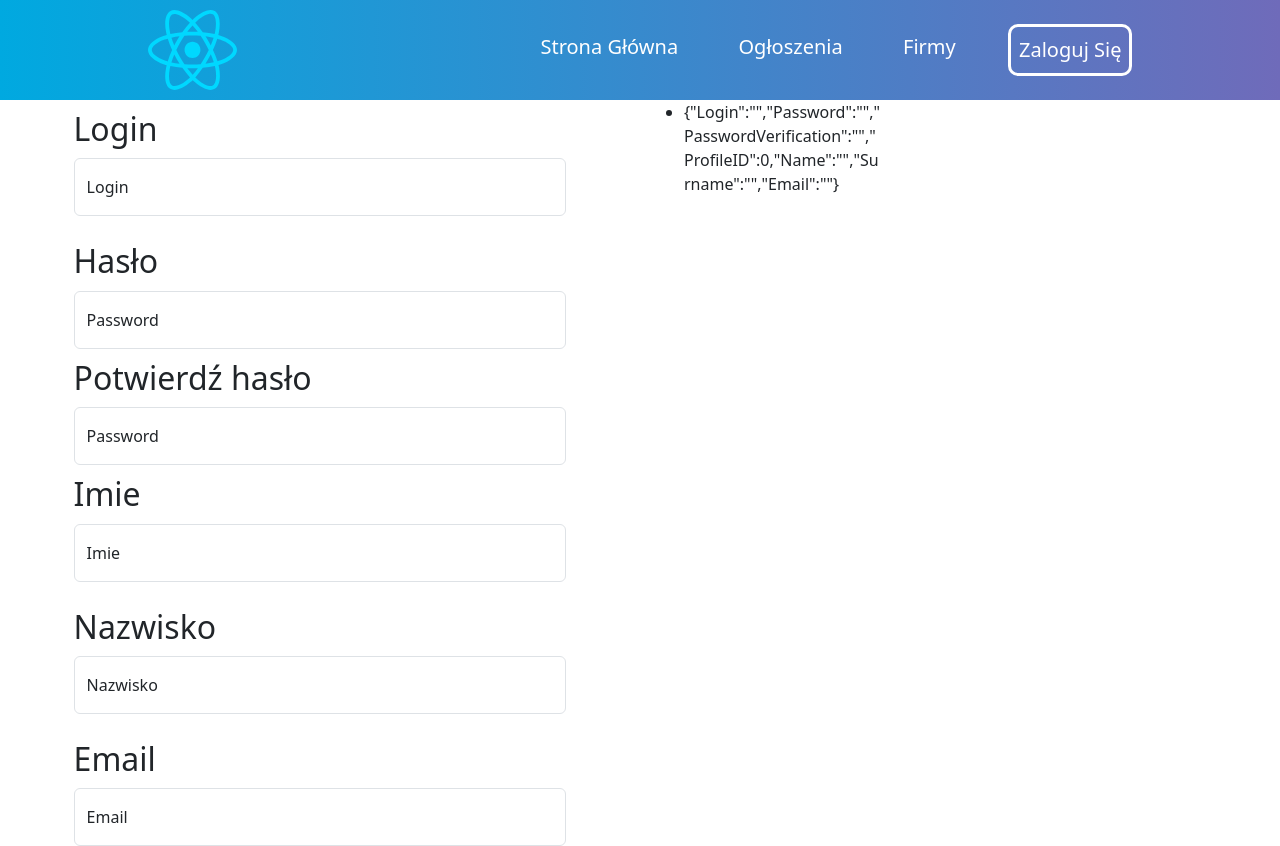
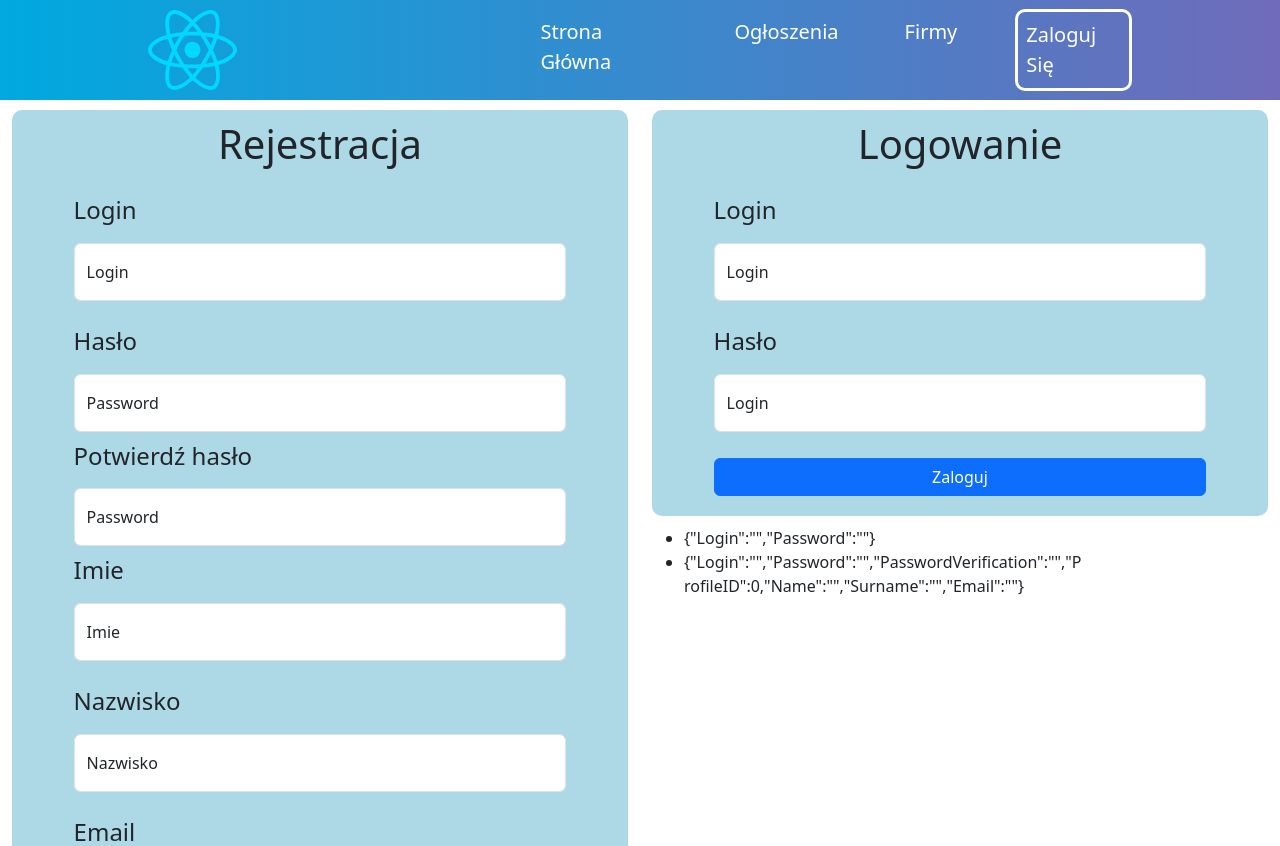
Before and after one commit to KacperMatlag/SystemOgloszeniowy, a React (Vite) app: page /Logowanie in a window 1280 px wide. Shown: the top 846 px of the page. Built offline with nearby package versions, Linux system fonts and the light colour scheme; the HTML template or start-up script is replaced by a standard one.

Commit message:
Some changes

```diff
--- /dev/null
+++ b/src/CSS/ComponentsCSS/Alert.css
@@ -0,0 +1,11 @@
+.alert {
+  position: fixed !important;
+  z-index: 100;
+  left: 50%;
+  transform: translateX(-50%);
+  top: 100px;
+  width: 80%;
+  height: 70px;
+  display: flex;
+  align-items: center;
+}
--- a/src/CSS/PagesCSS/LoginRegister.css
+++ b/src/CSS/PagesCSS/LoginRegister.css
@@ -1,8 +1,17 @@
 .forms-container {
     height: 100%;
+    position: relative;
 }
 
-.register-form-wrapper form {
+.register-form-wrapper,.login-form-wrapper{
+    background-color: lightblue;
+    border-radius: 10px;
+    padding-bottom: 10px;
+    margin-bottom: 10px;
+}
+
+.register-form-wrapper form,
+.login-form-wrapper form {
     display: flex;
     flex-direction: column;
     gap: 10px;
@@ -11,11 +20,21 @@
     margin-bottom: 10px;
 }
 
+.login-form-wrapper header,.register-form-wrapper header{
+    text-align: center;
+    padding: 10px;
+    border-top-left-radius: 10px;
+    border-top-right-radius: 10px;
+}
+
 .register-form-wrapper form .form-floating,
-.register-form-wrapper h2 {
+.login-form-wrapper form .form-floating,
+.register-form-wrapper h2,
+.login-form-wrapper h2 {
     width: 100%;
     margin: 0 auto;
 }
-.register-form-wrapper button{
+
+.register-form-wrapper button {
     font-size: 20px;
 }
--- a/src/CSS/index.css
+++ b/src/CSS/index.css
@@ -10,8 +10,9 @@ nav{
 .NavbarLinksContainer{
   width: 600px;
   display: flex;
-  justify-content: space-between;
+  gap: 50px;
   transition: all ease-in-out .3s;
+  justify-content: end;
 }
 nav a{
   color: white !important;
--- /dev/null
+++ b/src/Components/Alert.tsx
@@ -0,0 +1,15 @@
+import React from "react";
+import "../CSS/ComponentsCSS/Alert.css";
+const Alert: React.FC<any> = (data: any) => {
+  return (
+    <div
+      className="alert alert-warning alert-dismissible fade show"
+      role="alert"
+    >
+      {/* <strong>{data.data}</strong> */}
+      {data.data}
+    </div>
+  );
+};
+
+export default Alert;
--- a/src/Components/index.ts
+++ b/src/Components/index.ts
@@ -1,3 +1,4 @@
 export { default as JobRowControl } from "./JobRowControl";
 export { default as JobSpotlight } from "./JobSpotlight";
 export { default as CertainSelect } from "./CertainSelect";
+export { default as Alert } from "./Alert";
--- a/src/Pages/AnnoucementCreate.tsx
+++ b/src/Pages/AnnoucementCreate.tsx
@@ -140,7 +140,7 @@ function AnnoucementCreate() {
       document.body.append(alert);
       setTimeout(() => {
         alert.remove();
-      }, 20000);
+      }, 2000);
     }
   };
 
--- a/src/Pages/LoginRegister.tsx
+++ b/src/Pages/LoginRegister.tsx
@@ -3,8 +3,9 @@ import "../CSS/PagesCSS/LoginRegister.css";
 import { useState } from "react";
 import * as Yup from "yup";
 import { useNavigate } from "react-router-dom";
+import { Alert } from "../Components";
 const LoginRegister = () => {
-  const navigate=useNavigate();
+  const navigate = useNavigate();
   const [user, SetUser] = useState<any>({
     Login: "",
     Password: "",
@@ -14,7 +15,15 @@ const LoginRegister = () => {
     Surname: "",
     Email: "",
   });
-
+  const [login, SetLogin] = useState<any>({
+    Login: "",
+    Password: "",
+  });
+  const [errorAlert, SetErrorAlert] = useState<any>("");
+  const loginShema = Yup.object().shape({
+    Login: Yup.string().required("Wprowadź Login"),
+    Password: Yup.string().required("Wprowadź Hasło"),
+  });
   const userSchema = Yup.object().shape({
     Login: Yup.string()
       .required("Login jest wymagany")
@@ -29,52 +38,67 @@ const LoginRegister = () => {
     ProfileID: Yup.number().optional().nullable(),
     Name: Yup.string()
       .required("Imię jest wymagane")
+      .matches(/^[a-zA-ZęóąśłżźćńĘÓĄŚŁŻŹĆŃ]*$/, "Nieprawidłowy format imienia")
       .min(2, "Imie musi mieć minimum 2 znaki.")
       .max(30, "Imie nie może mieć więcej niż 30 znaków."),
     Surname: Yup.string()
       .required("Nazwisko jest wymagane")
-      .min(2, "Nazwisko musi mieć minimum 2 nzaki.")
-      .max(30, "Nazwisko musi mieć maksymlanie 30 znaków"),
+      .matches(/^[a-zA-ZęóąśłżźćńĘÓĄŚŁŻŹĆŃ]*$/, "Nieprawidłowy format nazwiska")
+      .min(2, "Nazwisko musi mieć minimum 2 znaki.")
+      .max(30, "Nazwisko musi mieć maksymalnie 30 znaków"),
     Email: Yup.string()
       .email("Nieprawidłowy format email")
       .required("Email jest wymagany"),
   });
 
+  const DisplayError = (msg: string) => {
+    SetErrorAlert(msg);
+    setTimeout(() => {
+      SetErrorAlert("");
+    }, 2000);
+  };
+
   const HandleRegister = async (e: React.FormEvent<HTMLFormElement>) => {
     e.preventDefault();
     try {
       await userSchema.validate(user, { abortEarly: false });
-      await axios.post("http://localhost:2137/user/", user)
-        .then(async(res)=>{
-          if(res.status==201){
-            navigate("/")
-          }else{
-            alert("Cos poszlo nie tak");
+      const res = await axios.post("http://localhost:2137/user/", user);
+      if (res.status === 201) navigate("/");
+    } catch (error: any) {
+      if (error.response) DisplayError(error.response.data.error);
+      else DisplayError(error.errors[0]);
+    }
+  };
+  const HandleLogin = async (e: React.FormEvent<HTMLElement>) => {
+    e.preventDefault();
+    try {
+      await loginShema.validate(login, { abortEarly: false });
+      await axios
+        .post("http://localhost:2137/user/Login", login)
+        .then(async (res) => {
+          if (res.status == 200) {
+            localStorage.setItem("user", JSON.stringify(res.data));
+            navigate("/");
+            DisplayError(res.data.error);
           }
-        })
-      // const profileResponse = await axios.post("http://localhost:2137/profile/", profile);
-      // if (profileResponse.status === 201) {
-      //   SetUser({ ...user, ProfileID: profileResponse.data.ID });
-      //   setTimeout(() => {
-      //     axios.post("http://localhost:2137/user/", user);
-      //   }, 0);
-      //   alert("Dodano pomyślnie");
-      //   navigate("/");
-      // }
-
-    } catch (error) {
-      console.error("Błąd walidacji:", error);
-      alert(error);
+        });
+    } catch (error: any) {
+      if (error.response) DisplayError(error.response.data.error);
+      else DisplayError(error.errors[0]);
     }
   };
 
   return (
     <div className="container-fluid">
+      {errorAlert != "" ? <Alert data={errorAlert} /> : ""}
       <div className="row forms-container">
         <div className="col-lg-6 col-md">
           <div className="register-form-wrapper">
             <form onSubmit={HandleRegister}>
-              <h2>Login</h2>
+              <header>
+                <h1>Rejestracja</h1>
+              </header>
+              <h4>Login</h4>
               <div className="form-floating mb-3">
                 <input
                   type="text"
@@ -86,7 +110,7 @@ const LoginRegister = () => {
                 />
                 <label form="floatingInput">Login</label>
               </div>
-              <h2>Hasło</h2>
+              <h4>Hasło</h4>
               <div className="form-floating">
                 <input
                   type="password"
@@ -98,7 +122,7 @@ const LoginRegister = () => {
                 />
                 <label form="floatingPassword">Password</label>
               </div>
-              <h2>Potwierdź hasło</h2>
+              <h4>Potwierdź hasło</h4>
               <div className="form-floating">
                 <input
                   type="password"
@@ -110,19 +134,17 @@ const LoginRegister = () => {
                 />
                 <label form="floatingPassword">Password</label>
               </div>
-              <h2>Imie</h2>
+              <h4>Imie</h4>
               <div className="form-floating mb-3">
                 <input
                   type="text"
                   className="form-control"
                   placeholder="name@example.com"
-                  onChange={(e) =>
-                    SetUser({ ...user, Name: e.target.value })
-                  }
+                  onChange={(e) => SetUser({ ...user, Name: e.target.value })}
                 />
                 <label form="floatingInput">Imie</label>
               </div>
-              <h2>Nazwisko</h2>
+              <h4>Nazwisko</h4>
               <div className="form-floating mb-3">
                 <input
                   type="text"
@@ -134,15 +156,13 @@ const LoginRegister = () => {
                 />
                 <label form="floatingInput">Nazwisko</label>
               </div>
-              <h2>Email</h2>
+              <h4>Email</h4>
               <div className="form-floating mb-3">
                 <input
                   type="email"
                   className="form-control"
                   placeholder="name@example.com"
-                  onChange={(e) =>
-                    SetUser({ ...user, Email: e.target.value })
-                  }
+                  onChange={(e) => SetUser({ ...user, Email: e.target.value })}
                 />
                 <label form="floatingInput">Email</label>
               </div>
@@ -152,9 +172,46 @@ const LoginRegister = () => {
             </form>
           </div>
         </div>
-        <div className="col-6">
+        <div className="col-lg-6 col-md">
+          <div className="login-form-wrapper">
+            <form onSubmit={HandleLogin}>
+              <header>
+                <h1>Logowanie</h1>
+              </header>
+              <h4>Login</h4>
+              <div className="form-floating mb-3">
+                <input
+                  type="text"
+                  className="form-control"
+                  placeholder="Login"
+                  onChange={(e) => {
+                    SetLogin({ ...login, Login: e.target.value });
+                  }}
+                />
+                <label form="floatingInput">Login</label>
+              </div>
+              <h4>Hasło</h4>
+              <div className="form-floating mb-3">
+                <input
+                  type="password"
+                  className="form-control"
+                  placeholder="Login"
+                  onChange={(e) => {
+                    SetLogin({ ...login, Password: e.target.value });
+                  }}
+                />
+                <label form="floatingInput">Login</label>
+              </div>
+              <button className="btn btn-primary">Zaloguj</button>
+            </form>
+          </div>
           <ul>
-            <li style={{maxWidth:"200px",wordBreak:"break-word"}}>{JSON.stringify(user)}</li>
+            <li style={{ maxWidth: "400px", wordBreak: "break-word" }}>
+              {JSON.stringify(login)}
+            </li>
+            <li style={{ maxWidth: "400px", wordBreak: "break-word" }}>
+              {JSON.stringify(user)}
+            </li>
           </ul>
         </div>
       </div>
```
Also changed, not shown: src/CSS/PagesCSS/AnnouncementView.css (+22 -15 lines), src/Pages/Home.tsx (+4 -3 lines).
